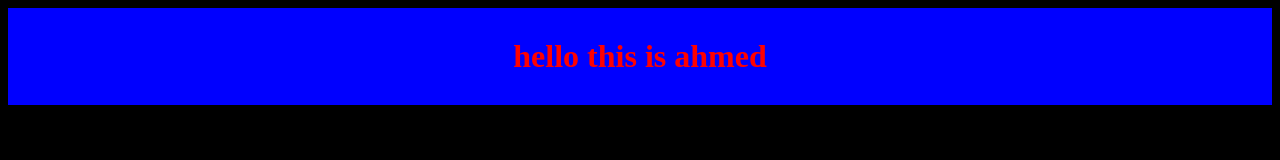
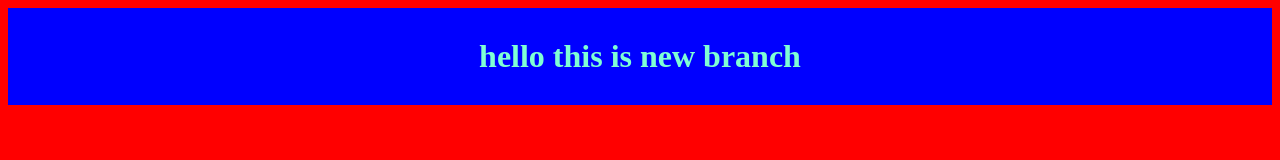
Before and after one commit to aboahmed1234/my-repo, a plain HTML site: page index.html in a window 1280 px wide. Drawn offline with Linux system fonts and the light colour scheme.

Commit message:
chaing for new branch for master branch

```diff
--- a/index.html
+++ b/index.html
@@ -8,7 +8,7 @@
 
 </head>
 <body>
-    <h1>hello this is ahmed </h1>
+    <h1>hello this is new branch </h1>
 
 
 
--- a/style.css
+++ b/style.css
@@ -1,5 +1,5 @@
 h1 {
-color: red;
+color: aquamarine;
 text-align: center;
 background-color: blue;
 padding: 30px;
@@ -11,5 +11,5 @@ margin: auto;
 }
 
 body {
-    background-color: black;
+    background-color: red;
 }
```
